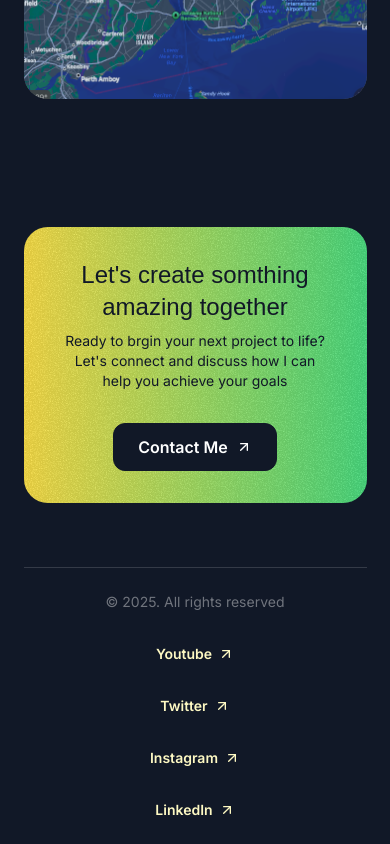
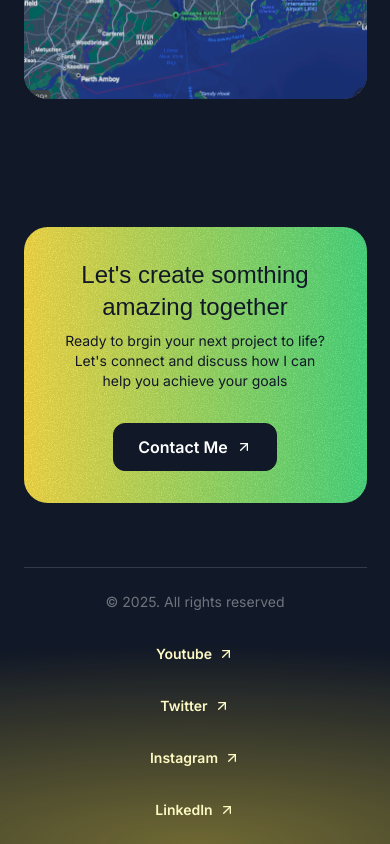
Before and after one commit to abhishekdam/abhishekdam.github.io, a Next.js app in the folder starter-template/: page / in a window 390 px wide. Shown: the part 5037-5881 px from the top of the page. Built offline with nearby package versions, Linux system fonts and the light colour scheme; a web font is replaced by a local one.

Commit message:
mobile footer done

```diff
--- a/starter-template/src/sections/Footer.tsx
+++ b/starter-template/src/sections/Footer.tsx
@@ -21,7 +21,8 @@ const footerLinks = [
 
 export const Footer = () => {
   return (
-    <footer>
+    <footer className="relative -z-10 overflow-x-clip">
+      <div className="absolute h-[400px] w-[1600px] bottom-0 left-1/2 -translate-x-1/2 bg-yellow-300/40 [mask-image:radial-gradient(50%_50%_at_bottom_center,black,transparent)] -z-10"></div>
       <div className="container">
         <div className="border-t border-white/15 py-6 text-sm flex flex-col items-center gap-8">
           <div className="text-white/40">&copy; 2025. All rights reserved</div>
```
